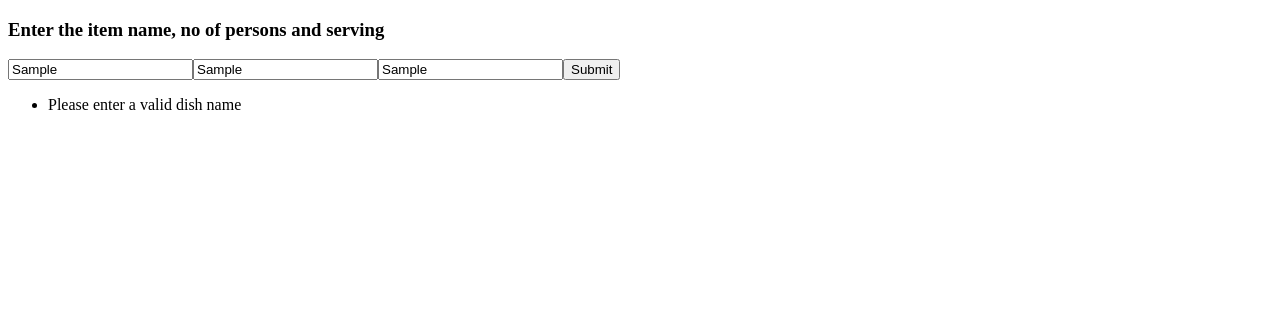
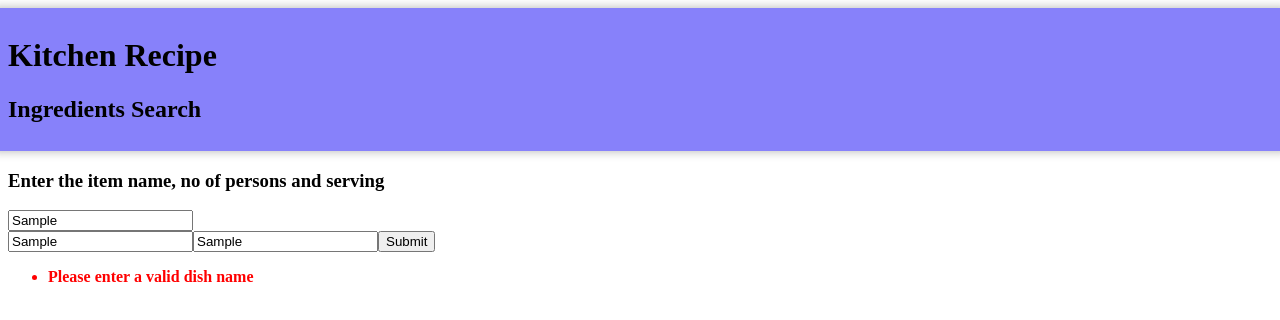
Before and after one commit to susmitmishra125/Recipe_Master, a React (Create React App) app: page / in a window 1280 px wide. Both pictures are taken after typing "Sample", "Sample", "Sample" into the empty fields and a click on the button "Submit". Shown: the top 320 px of the page. Built offline with nearby package versions, Linux system fonts and the light colour scheme.

Commit message:
modified react components

```diff
--- a/package.json
+++ b/package.json
@@ -1,5 +1,5 @@
 {
-	"homepage": "https://susmitmishra125.github.io/Recipe_Master/",
+
 	"name": "recipe_master",
 	"version": "0.1.0",
 	"private": true,
--- a/public/index.html
+++ b/public/index.html
@@ -1,3 +1,4 @@
+<!-- 	"homepage": "https://susmitmishra125.github.io/Recipe_Master/", -->
 <!DOCTYPE html>
 <html lang="en">
   <head>
@@ -6,6 +7,7 @@
   </head>
 
   <body>
+		<!-- <h1 style="color:red;"> test</h1> -->
     <div id="root"></div>
     <script src="../src/index.js" type="text/JSX"></script>
   </body>
--- a/public/styles.css
+++ b/public/styles.css
@@ -0,0 +1,50 @@
+header {
+  background-color: #8781fa;
+  margin: auto -16px;
+  padding: 8px 16px;
+  box-shadow: 0 0 10px 0 rgba(0, 0, 0, 0.3);
+	/* width: 250px; sets the width of the box to 250 pixels */
+	/* height: 100px; sets the height of the box to 150 pixels */
+}
+title{
+  background-color: #8781fa;
+  margin: auto -16px;
+  padding: 8px 16px;
+  box-shadow: 0 0 10px 0 rgba(0, 0, 0, 0.3);
+}
+
+.error-message {
+  color: red;
+  font-weight: bold;
+}
+.error-container {
+  color: red;
+
+}
+
+.ingredient-name{
+	list-style-type: square;
+}
+.ingredient-quantity{
+	list-style-type: square;
+}
+.ingredient-unit{
+	list-style-type: square;
+}
+.ingredient-info{
+	list-style-type: square;
+}
+
+th {
+  padding-top: 12px;
+  padding-bottom: 12px;
+  text-align: left;
+  background-color: #04AA6D;
+  color: white;
+}
+tr:nth-child(even){background-color: #f2f2f2;}
+tr:hover {background-color: #ddd;}
+td,th {
+  border: 1px solid #ddd;
+  padding: 8px;
+}
--- a/src/components/app.jsx
+++ b/src/components/app.jsx
@@ -1,8 +1,12 @@
 import React from "react";
 import Ingredients from "./ingredients";
+import Header from "./header";
+import Title from "./title";
 
 function App(){
 	return <div>
+		<Header />
+		<Title/>
 		<Ingredients />
 	</div>;
 }
--- /dev/null
+++ b/src/components/header.jsx
@@ -0,0 +1,12 @@
+import React from "react";
+
+function Header() {
+  return (
+    <header>
+      <h1>Kitchen Recipe</h1>
+			<h2>Ingredients Search</h2>
+    </header>
+  );
+}
+
+export default Header;
--- a/src/components/ingredients.jsx
+++ b/src/components/ingredients.jsx
@@ -1,49 +1,73 @@
 import React, { useState } from 'react';
 import data from '../data/data.json';
-
 function ItemIngredients() {
+  // State variables to store the input values
   const [name, setName] = useState('');
   const [person, setPerson] = useState('');
   const [serving, setServing] = useState('');
+  // State variable to store the calculated ingredients
   const [ingredients, setIngredients] = useState([]);
+  // State variable to store any error message
   const [error, setError] = useState('');
-  const handleSubmit = (e) => {
-    e.preventDefault();
+  // Event handler for the form submit
+  const handleSubmit = (event) => {
+    event.preventDefault();
+    // Calculating the total yield
     let Yield = person * serving;
+    // Resetting the ingredients and error states
     setIngredients([]);
     setError('');
+    // Checking if the dish name is valid
     if (name in data) {
+      // Looping through the ingredients of the dish
       for (let row of data[name]["ingredients"]) {
-        let s = row[0] + " : " + (row[1] * Yield / data[name]["yield"][0]).toFixed(2) + row[2];
+        // let s = row[0] + " : " + (row[1] * Yield / data[name]["yield"][0]).toFixed(2) + row[2];
+				let s=[row[0],(row[1] * Yield / data[name]["yield"][0]).toFixed(2),row[2]]
+        // Checking if there is any additional information
         if (row.length > 3) {
-          s = s + " - " + row[3];
+					s.push(row[3])
         }
+				else
+				s.push("");
+				s.push(['Name','Quantity','Unit','Info']);
+        // Adding the ingredient to the state
         setIngredients(ingredients => [...ingredients, s]);
       }
     } else {
+      // Setting the error state if the dish name is not valid
       setError("Please enter a valid dish name");
     }
   }
-
+	// returns html
   return (
     <div>
-      <h3>Enter the item name, no of persons and serving</h3>
       <form onSubmit={handleSubmit}>
-        <input type="text" placeholder="Item name" value={name} onChange={e => setName(e.target.value)} />
+        <input type="text" placeholder="Item name" value={name} onChange={e => setName(e.target.value)} /><br/>
         <input type="text" placeholder="no of persons" value={person} onChange={e => setPerson(e.target.value)} />
         <input type="text" placeholder="servings" value={serving} onChange={e => setServing(e.target.value)} />
         <button type="submit">Submit</button>
       </form>
+      <table className="ingredientTable">
+				<tr>
+					{ingredients[0] && ingredients[0][4].map((ingredient, index) => (
+						<th key = {index}>{ingredient}</th>
+					))}
+				</tr>
+        {ingredients.map((ingredient, index) => (
+          <tr key={index} >
+						<td className="ingredient-name">{ingredient[0]}</td>
+						<td className="ingredient-quantity">{ingredient[1]}</td>
+						<td className="ingredient-unit">{ingredient[2]}</td>
+						<td className="ingredient-info">{ingredient[3]}</td>
+          </tr>
+        ))}
+      </table>
       <ul>
-        {ingredients.map((ingredient, index) => (
-          <li key={index}>{ingredient}</li>
-        ))}
-      </ul>
-      <ul>
-        {error && <li>{error}</li>}
+				{error && <li className="error-message">{error}</li>}
       </ul>
     </div>
   );
 }
 
+
 export default ItemIngredients;
--- /dev/null
+++ b/src/components/title.jsx
@@ -0,0 +1,8 @@
+
+function title()
+{
+	return <div>
+			<h3>Enter the item name, no of persons and serving</h3>
+	</div>
+}
+export default title;
--- a/src/data/data.json
+++ b/src/data/data.json
@@ -16,6 +16,7 @@
 			["Black Salt",2500,"gm"],
 			["Oil",60,"L","to deep fry"]
 		]
+		,"recipe":"Sift besan, rice flour, salt, sugar, turmeric powder, and Kashmiri Mirch powder through a strainer into a mixing bowl. Add water in the given proportion, and beat it to a smooth and lump-free batter."
 	},
 	"Amrakhand":
 	{
```
